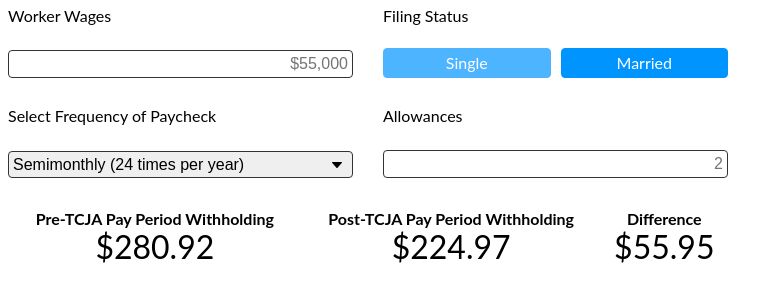
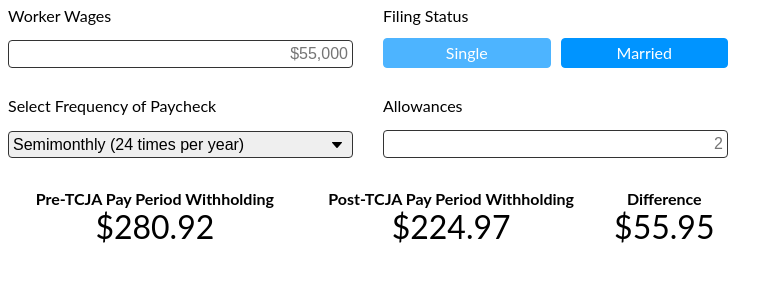
Before and after one commit to TaxFoundation/web-withholding-calculator, a React (Create React App) app: page / in a window 1280 px wide. Shown: the top 302 px of the page, without its empty margins (0-783 px from the left). Built offline with nearby package versions, Linux system fonts and the light colour scheme; the HTML template or start-up script is replaced by a standard one.

Commit message:
Refactor input container styles

```diff
--- a/src/components/AllowancesInput.js
+++ b/src/components/AllowancesInput.js
@@ -1,13 +1,7 @@
 import React from 'react';
-import styled from 'styled-components';
+import Container from './InputContainer';
 import Label from './Label';
 import NumericInput from './NumericInput';
-
-const Container = styled.div`
-  display: grid;
-  grid-gap: 10px;
-  grid-template: 2fr / 1fr;
-`;
 
 const AllowancesInput = props => {
   return (
--- a/src/components/FilingStatusSelector.js
+++ b/src/components/FilingStatusSelector.js
@@ -1,10 +1,11 @@
 import React from 'react';
 import styled from 'styled-components';
+
 import Label from './Label';
 
 const Form = styled.form`
   display: grid;
-  grid-gap: 10px;
+  grid-gap: 0 10px;
   grid-template: repeat(2, 1fr) / repeat(2, 1fr);
 `;
 
--- a/src/components/IncomeInput.js
+++ b/src/components/IncomeInput.js
@@ -8,7 +8,7 @@ const dollarFormat = format('$,');
 
 const Container = styled.div`
   display: grid;
-  grid-gap: 10px;
+  grid-gap: 5px 10px;
   grid-template: 2fr / 1fr;
 `;
 
--- /dev/null
+++ b/src/components/InputContainer.js
@@ -0,0 +1,9 @@
+import styled from 'styled-components';
+
+const Container = styled.div`
+  display: grid;
+  grid-gap: 0 10px;
+  grid-template: 2fr / 1fr;
+`;
+
+export default Container;
--- a/src/components/PayrollPeriodSelector.js
+++ b/src/components/PayrollPeriodSelector.js
@@ -1,13 +1,8 @@
 import React from 'react';
 import styled from 'styled-components';
+import Container from './InputContainer';
 import Label from './Label';
 import config from '../config.json';
-
-const Container = styled.div`
-  display: grid;
-  grid-gap: 10px;
-  grid-template: 2fr / 1fr;
-`;
 
 const Select = styled.select`
   -webkit-appearance: none;
```
